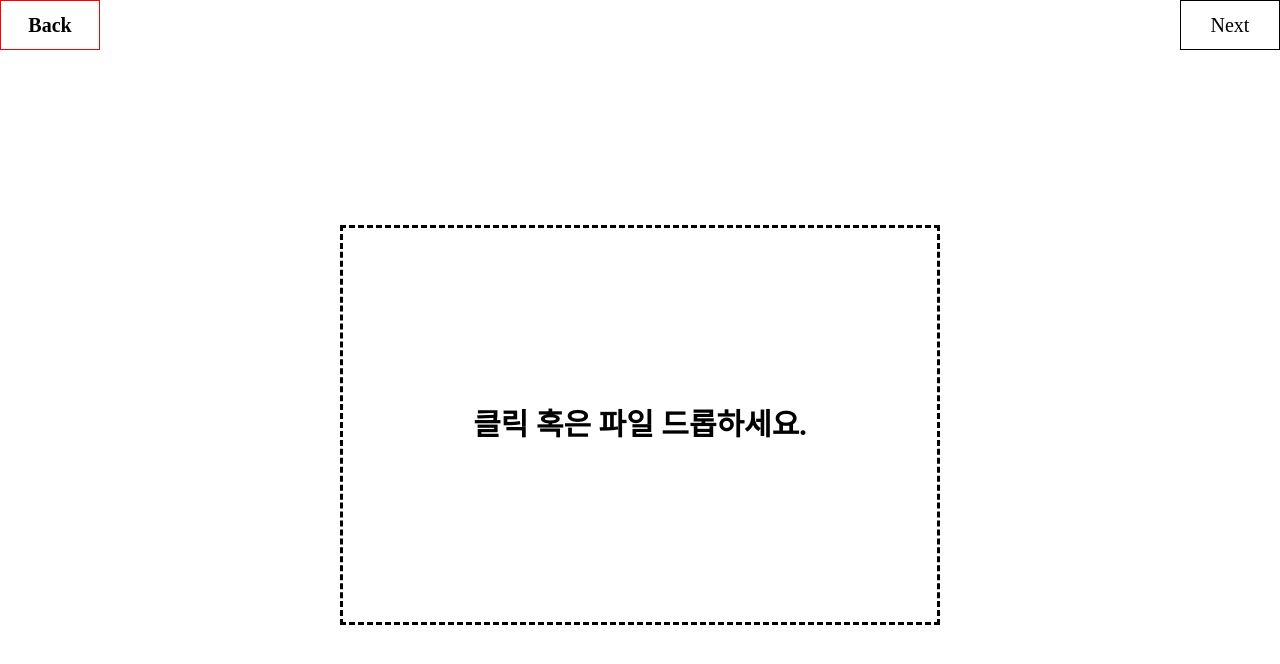
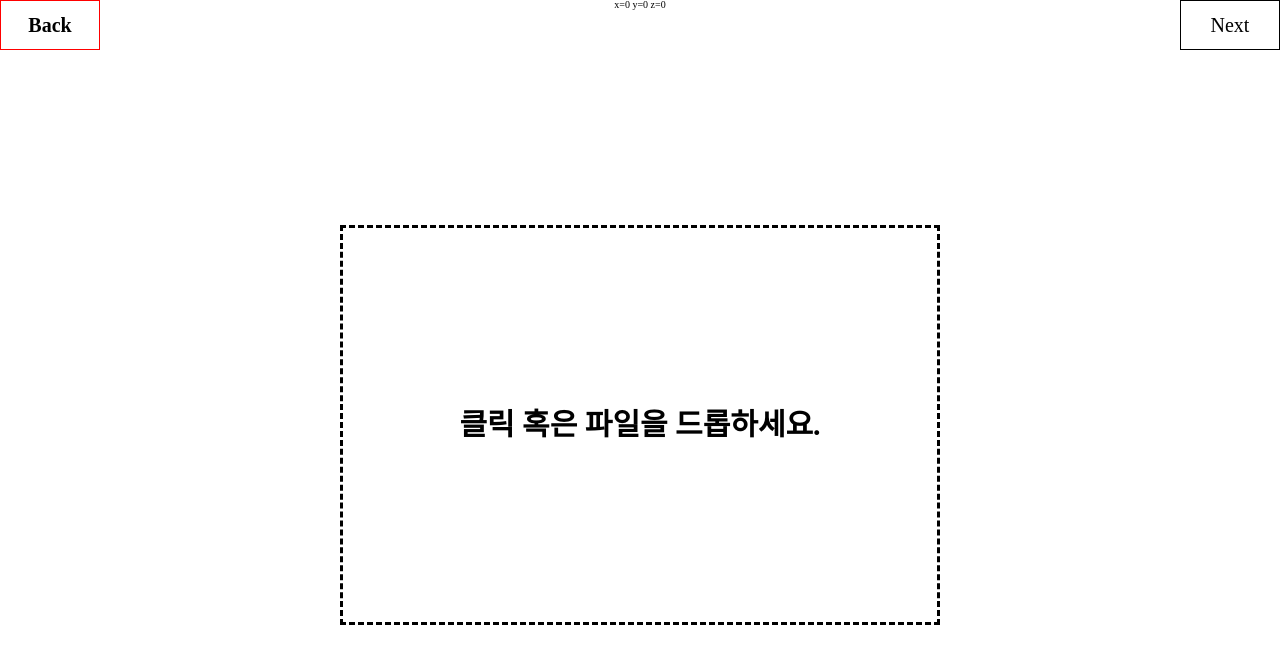
Before and after one commit to rijfe/r3f-ts, a React (Create React App) app: page /load in a window 1280 px wide. Shown: the top 664 px of the page. Built offline with nearby package versions, Linux system fonts and the light colour scheme.

Commit message:
feat: reacoil로 클릭 한 좌표값 관리 및 표시

```diff
--- a/package.json
+++ b/package.json
@@ -17,6 +17,7 @@
     "react-dom": "^18.2.0",
     "react-router-dom": "^6.21.3",
     "react-scripts": "5.0.1",
+    "recoil": "^0.7.7",
     "styled-components": "^6.1.8",
     "styled-reset": "^4.5.2",
     "three": "^0.160.1",
--- a/src/App.tsx
+++ b/src/App.tsx
@@ -1,6 +1,7 @@
 import styled, {createGlobalStyle} from "styled-components";
 import { BrowserRouter as Router, Routes, Route, Navigate } from "react-router-dom";
 import reset from "styled-reset";
+import { RecoilRoot } from "recoil";
 
 import LoginPage from "./pages/LoginPage";
 import MainPage from "./pages/MainPage";
@@ -9,6 +10,7 @@ import STLLoadPage from "./pages/STLLoadPage";
 
 function App() {
   return (
+    <RecoilRoot>
       <Container>
         <GlobalStyle/>
         <Router>
@@ -21,6 +23,8 @@ function App() {
           </Routes>
         </Router>
       </Container>
+    </RecoilRoot>
+
   );
 }
 
--- a/src/pages/FallingCubePage.tsx
+++ b/src/pages/FallingCubePage.tsx
@@ -2,7 +2,7 @@ import { useEffect, useState } from "react";
 import styled from "styled-components";
 import { Canvas } from "@react-three/fiber";
 import { Physics } from "@react-three/cannon";
-import { OrbitControls } from "@react-three/drei";
+import { Loader, OrbitControls } from "@react-three/drei";
 import { useNavigate } from "react-router-dom";
 
 import Plane from "../components/Plane";
--- a/src/pages/STLLoadPage.tsx
+++ b/src/pages/STLLoadPage.tsx
@@ -2,16 +2,20 @@ import styled from "styled-components";
 import { useState, useRef,useEffect } from "react";
 import { useNavigate } from "react-router-dom";
 import { Canvas, ThreeEvent, useThree } from "@react-three/fiber";
-import { OrbitControls } from "@react-three/drei";
+import { OrbitControls, Outlines, PivotControls, TransformControls,Loader } from "@react-three/drei";
 import { BufferGeometry } from "three";
 import { STLLoader } from 'three/examples/jsm/loaders/STLLoader';
 import * as THREE from "three";
+import { pointState, getPointState } from "../store/pointState";
+import { useRecoilState, useRecoilValue } from "recoil";
 
 function STLLoadPage(){
     const meshRef = useRef<THREE.Mesh>(null!);
 
     const [isEnter, setIsEnter] = useState<boolean>(false);
     const [isDrop, setIsDrop] = useState<boolean>(false);
+
+    const point = useRecoilValue(getPointState);
 
     const [geometry, setGeometry] = useState<BufferGeometry>();
 
@@ -20,7 +24,6 @@ function STLLoadPage(){
     const handleDrop = (event : React.DragEvent) =>{
         event.preventDefault();
         const file = event.dataTransfer.files[0];
-        console.log(file);
 
         loading(file);
     }
@@ -44,14 +47,7 @@ function STLLoadPage(){
         }
 
     };
-    // const {camera} = useThree();
-    // const boundingBox = new Box3().setFromObject(meshRef.current);
-    // const center = boundingBox.getCenter(new Vector3());
 
-    // camera.position.copy(center);
-    // camera.position.z += boundingBox.getSize(new Vector3()).length();
-    // camera.position.y += boundingBox.getSize(new Vector3()).length();
-    // camera.lookAt(center);
     return(
         <Container>
             <HeadContainer>
@@ -62,10 +58,10 @@ function STLLoadPage(){
                 >
                     Back
                 </PageMoveBtn>
-
+                {`x=${point[0]} y=${point[1]} z=${point[2]}`}
                 <PageMoveBtn
                     onClick={()=>{
-                        // navigate("/load");
+                        // navigate("/scroll");
                     }}
                 >
                     Next
@@ -74,14 +70,15 @@ function STLLoadPage(){
 
             <Bodycontainer>
                 {isDrop ?
-                <Canvas camera={{position:[0,0,20]}}
-                    onDragEnter={(event)=>{
+                <>
+                    <Canvas
+                        onDragEnter={(event:React.DragEvent)=>{
                             event.preventDefault();
                         }}
-                    onDragLeave={(event)=>{
+                        onDragLeave={(event:React.DragEvent)=>{
                             event.preventDefault();
                         }}
-                    onDragOver={(event)=>{
+                        onDragOver={(event:React.DragEvent)=>{
                             event.preventDefault();
                         }}
                         onDrop={handleDrop}
@@ -92,9 +89,11 @@ function STLLoadPage(){
                         <directionalLight intensity={0.5} position={[-1,0,0]}/>
                         <directionalLight intensity={0.5} position={[0,0,1]}/>
                         <directionalLight intensity={0.5} position={[0,0,-1]}/>
+                        <LoadMesh geometry={geometry}/>
                         <OrbitControls/>
-                    <LoadMesh geometry={geometry}/>
                     </Canvas>
+                    <Loader/>
+                </>
                 :<FileUploadBox
                     onDragEnter={(event)=>{
                         event.preventDefault();
@@ -111,7 +110,7 @@ function STLLoadPage(){
                     style={{borderColor:`${isEnter ? 'red' : 'black'}`}}
                 >
                     <FileInput type="file" onChange={handleUpload}/>
-                    <BoxText>클릭 혹은 파일 드롭하세요.</BoxText>
+                    <BoxText>클릭 혹은 파일을 드롭하세요.</BoxText>
                 </FileUploadBox>}
             </Bodycontainer>
 
@@ -122,6 +121,8 @@ function STLLoadPage(){
 const LoadMesh = ({ geometry } : any) => {
     const meshRef = useRef<THREE.Mesh>(null!);
     const { camera, raycaster } = useThree();
+    const [point, setPoint] = useRecoilState(pointState);
+    const [cp, setCp] = useState<THREE.Vector3Tuple[]>([]);
 
     useEffect(() => {
         if (!geometry || !meshRef.current) return;
@@ -130,6 +131,7 @@ const LoadMesh = ({ geometry } : any) => {
         const center = boundingBox.getCenter(new THREE.Vector3());
 
         camera.position.copy(center);
+        camera.position.x += boundingBox.getSize(new THREE.Vector3()).length();
         camera.position.z += boundingBox.getSize(new THREE.Vector3()).length();
         camera.position.y += boundingBox.getSize(new THREE.Vector3()).length();
         camera.lookAt(center);
@@ -137,20 +139,28 @@ const LoadMesh = ({ geometry } : any) => {
 
     const handleMeshClick = (event: ThreeEvent<MouseEvent>) => {
         const x = (event.clientX / window.innerWidth) * 2 - 1;
-        const y = -(event.clientY / window.innerHeight) * 2 + 1; // 올바른 y 좌표 계산
+        const y = -(event.clientY / window.innerHeight) * 2 + 1;
 
         raycaster.setFromCamera(new THREE.Vector2(x, y), camera);
 
         const intersects = raycaster.intersectObject(meshRef.current);
-        if (intersects.length > 0) console.log(intersects[0].point);
+        if (intersects.length > 0){
+            console.log(intersects[0].point.toArray());
+            let arr = intersects[0].point.toArray();
+            setPoint(arr);
+            setCp(pre=>[...pre, arr]);
+        }
     };
 
     return(
+
         <mesh geometry={geometry} ref={meshRef}onClick={handleMeshClick}>
-            <meshStandardMaterial/>
+            <meshPhongMaterial/>
+            {/* <Outlines thickness={0.01}/> */}
         </mesh>
     );
 };
+
 
 export default STLLoadPage;
 
--- /dev/null
+++ b/src/store/pointState.tsx
@@ -0,0 +1,16 @@
+import { atom, selector } from "recoil";
+
+const pointState = atom({
+    key:"pointState",
+    default:[0,0,0],
+});
+
+const getPointState = selector({
+    key: "getPointState",
+    get: ({get})=>{
+        const state = get(pointState);
+        return state;
+    }
+});
+
+export {pointState, getPointState};
```
Also changed, not shown: 1 other file (tests, documents, lock files or other folders). Lines whose indentation alone changed are shown as unchanged.
